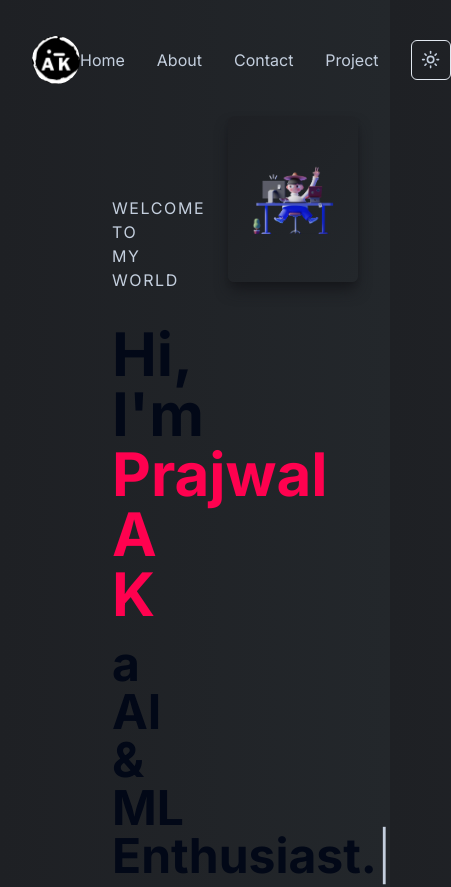
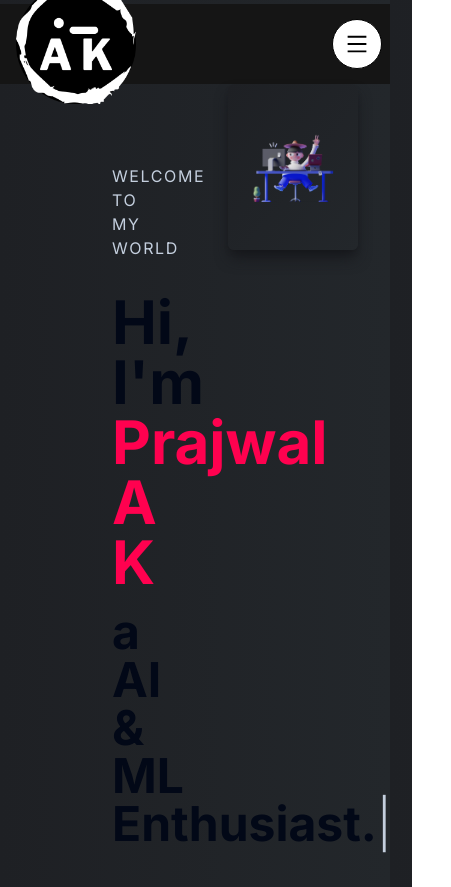
Before and after one commit to Prajwal-ak-0/my-protfolio, a Next.js app: page / in a window 390 px wide. Shown: the top 887 px of the page, 451 px wide, since content can reach past the window. Built offline with nearby package versions, Linux system fonts and the light colour scheme.

Commit message:
Add MobileNavbar component to Navbar and update Avatar styling

```diff
--- /dev/null
+++ b/components/MenuItem.tsx
@@ -0,0 +1,31 @@
+"use client";
+
+interface MenuItemProps{
+    onClick:()=>void;
+    label:string;
+}
+
+const MenuItem:React.FC<MenuItemProps>=({
+    onClick,
+    label
+})=>{
+    return(
+        <div
+            onClick={onClick}
+            className="
+                px-6
+                py-2
+                text-xl
+                rounded-md
+                hover:text-[#00F6BC]
+                transition
+                duration-300
+                cursor-pointer
+            "
+        >
+            {label}
+        </div>
+    )
+}
+
+export default MenuItem;
--- /dev/null
+++ b/components/MobileNavbar.tsx
@@ -0,0 +1,123 @@
+"use client";
+
+import Image from "next/image"
+import { useCallback, useState } from "react";
+import { AiOutlineClose, AiOutlineMenu } from "react-icons/ai";
+import MenuItem from "./MenuItem";
+import { useRouter } from "next/navigation";
+
+const MobileNavbar = () => {
+    const [isOpen, setIsOpen] = useState(false);
+    const router = useRouter();
+
+    const navitems = [
+        {
+            label: 'About Us',
+            onClick: () => {
+                router.push('/about-us');
+            },
+        },
+        {
+            label: 'Resources',
+            onClick: () => {
+                router.push('/resources');
+            },
+        },
+        {
+            label: 'What\'s on',
+            onClick: () => {
+                router.push('/events')
+            },
+        },
+        {
+            label: 'Support',
+            onClick: () => {
+                router.push('/contact-us');
+            },
+        }
+    ];
+
+    const toggleOpen = useCallback(() => {
+        setIsOpen((value) => !value);
+    }, []);
+
+    return (
+        <>
+            <div className={`h-20 bg-[#151515] flex items-center justify-between ${isOpen ? 'fixed top-0 w-full z-50' : ''}`}>
+                <div className="mx-4">
+                    <Image
+                        src="/logo.png"
+                        alt="logo"
+                        className="block cursor-pointer md:block"
+                        height="120"
+                        width="120"
+                    />
+                </div>
+                <div
+                    onClick={toggleOpen}
+                    className="
+                        p-[12px]
+                        mr-2
+                        z-50
+                        border-[1px]
+                        border-black
+                        bg-white
+                        flex
+                        flex-row
+                        items-center
+                        gap-3
+                        rounded-full
+                        cursor-pointer
+                        transition
+                        "
+                >
+                    {
+                        isOpen ? (
+                            <AiOutlineClose
+                                size={24}
+                                color="black"
+                            />
+                        ) : (
+                            <AiOutlineMenu
+                                size={24}
+                                color="black"
+                            />
+                        )
+                    }
+                </div>
+            </div>
+            {isOpen && (
+                <div
+                    className="
+                        fixed
+                        z-50
+                        shadow-md
+                        w-full
+                        bg-black
+                        text-white
+                        overflow-hidden
+                        right-0
+                        top-20
+                        py-4
+                    "
+                >
+                    <div className="flex flex-col cursor-pointer">
+                        {
+                            navitems.map((item, index) => {
+                                return (
+                                    <MenuItem
+                                        key={index}
+                                        label={item.label}
+                                        onClick={item.onClick}
+                                    />
+                                );
+                            })
+                        }
+                    </div>
+                </div>
+            )}
+        </>
+    )
+}
+
+export default MobileNavbar
--- a/components/Navbar.tsx
+++ b/components/Navbar.tsx
@@ -1,10 +1,12 @@
 import React from 'react'
 import Logo from './Logo'
 import { ModeToggle } from './ModeToggle'
+import MobileNavbar from './MobileNavbar'
 
 const Navbar = () => {
   return (
-    <div className='h-28 py-6 flex justify-between items-center px-8 md:px-16'>
+    <>
+    <div className='max-md:hidden h-28 py-6 flex justify-between items-center px-8 md:px-16'>
         <Logo/>
         <div className='flex space-x-8 text-[#C4CFDE] items-center'>
             <div className='cursor-pointer hover:text-white'>
@@ -22,6 +24,10 @@ const Navbar = () => {
             <ModeToggle/>
         </div>
     </div>
+    <div className="md:hidden">
+        <MobileNavbar />
+    </div>
+    </>
   )
 }
 
--- a/components/ui/avatar.tsx
+++ b/components/ui/avatar.tsx
@@ -12,7 +12,7 @@ const Avatar = React.forwardRef<
   <AvatarPrimitive.Root
     ref={ref}
     className={cn(
-      "relative flex h-12 w-12 shrink-0 overflow-hidden rounded-full",
+      "relative flex md:h-12 md:w-12 h-6 w-6 shrink-0 overflow-hidden rounded-full",
       className
     )}
     {...props}
```
